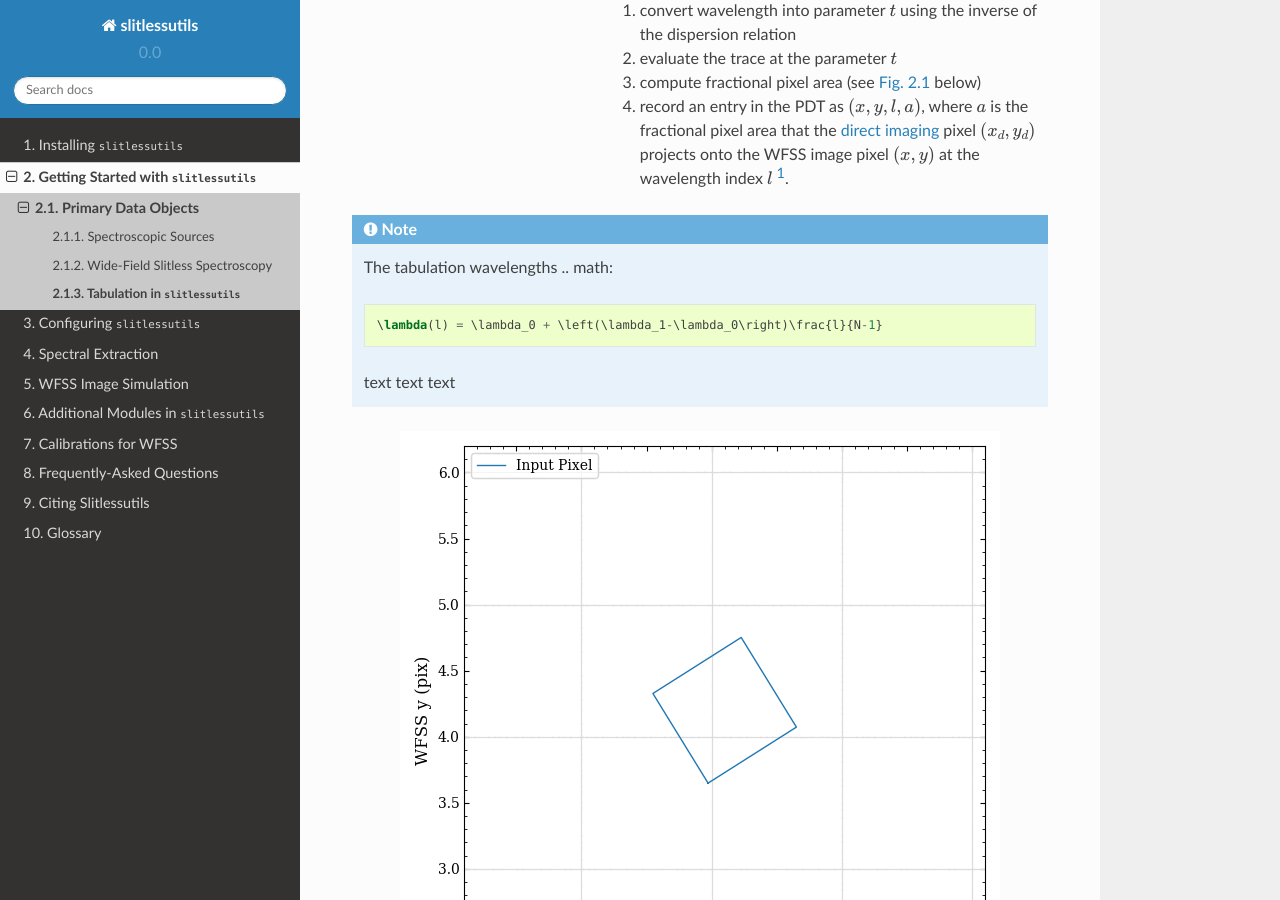
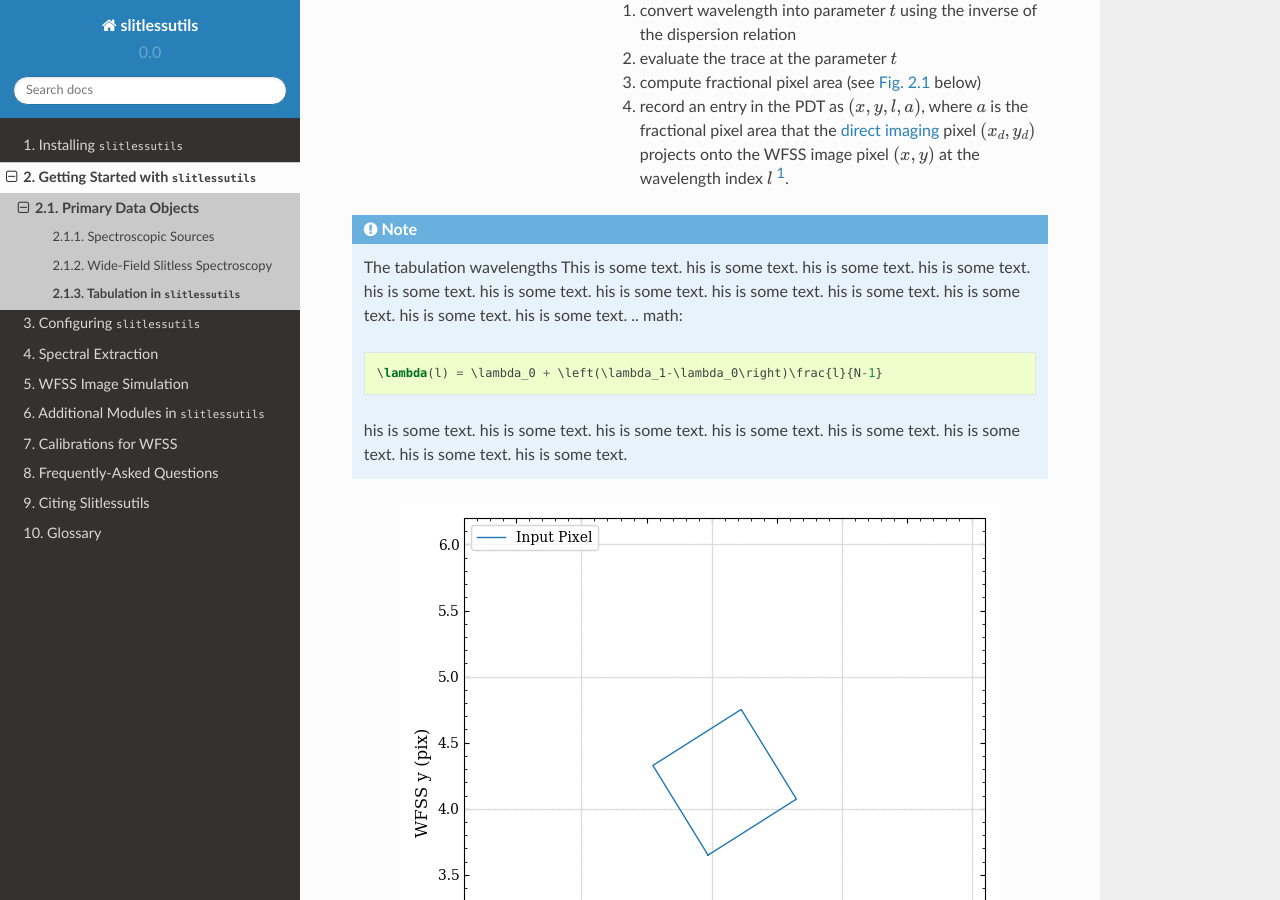
Before and after one commit to spacetelescope/slitlessutils, a Sphinx documentation site: the page built from docs/tabulation.rst, in a window 1280 px wide and 900 px high, scrolled down 551 px. Built offline with Sphinx 7.4.7 and the Read the Docs theme 2.0.0, drawn with Linux system fonts in a browser that asks for light colours.

Commit message:
removing entries

```diff
--- a/docs/glossary.rst
+++ b/docs/glossary.rst
@@ -9,9 +9,6 @@ Glossary
 
 	data-quality array
 		A bitmask containing the flags that indicate different failure modes of a pixel.  In general, the *good* pixels have a data-quality value of 0.  Also called DQA.
-
-	decimating
-		kdjfljlkj
 
 	direct imaging
 		Data collected in a standard broadband imaging filter contemporaneously with the WFSS data.  These data are often used to improve the astrometric information in the WFSS data, but may have utility in other ways (such as determining the cross-dispersion profile weights, specifying the extraction apertures, or estimating contamination via broadband colors).  See also :term:`post-imaging` or :term:`pre-imaging`.
--- a/docs/tabulation.rst
+++ b/docs/tabulation.rst
@@ -21,9 +21,10 @@ The most computationally expensive aspect of extracting or simulating WFSS obser
 
 .. _tabnote:
 .. note:: The tabulation wavelengths
+	This is some text. his is some text. his is some text. his is some text. his is some text. his is some text. his is some text. his is some text. his is some text. his is some text. his is some text. his is some text.
 	.. math::
 		\lambda(l) = \lambda_0 + \left(\lambda_1-\lambda_0\right)\frac{l}{N-1}
-	text text text
+	his is some text. his is some text. his is some text. his is some text. his is some text. his is some text. his is some text. his is some text.
 
 
 .. _animatedpixel:
--- a/docs/wfss.rst
+++ b/docs/wfss.rst
@@ -106,6 +106,5 @@ To load simulated fits files, there are two classmethods
 
 Example WCS File (in csv format)
 ~~~~~~~~~~~~~~~~~~~~~~~~~~~~~~~~
-
 .. include:: include/wcs.csv
 	:literal:
```
